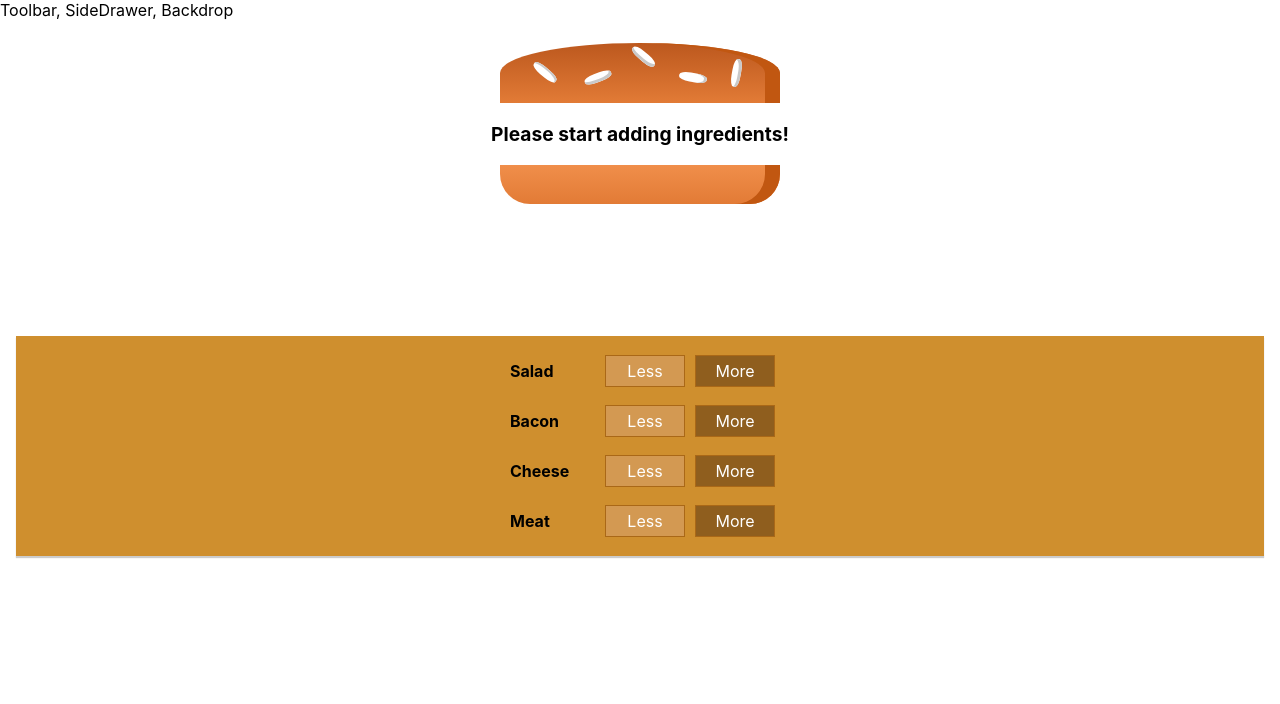
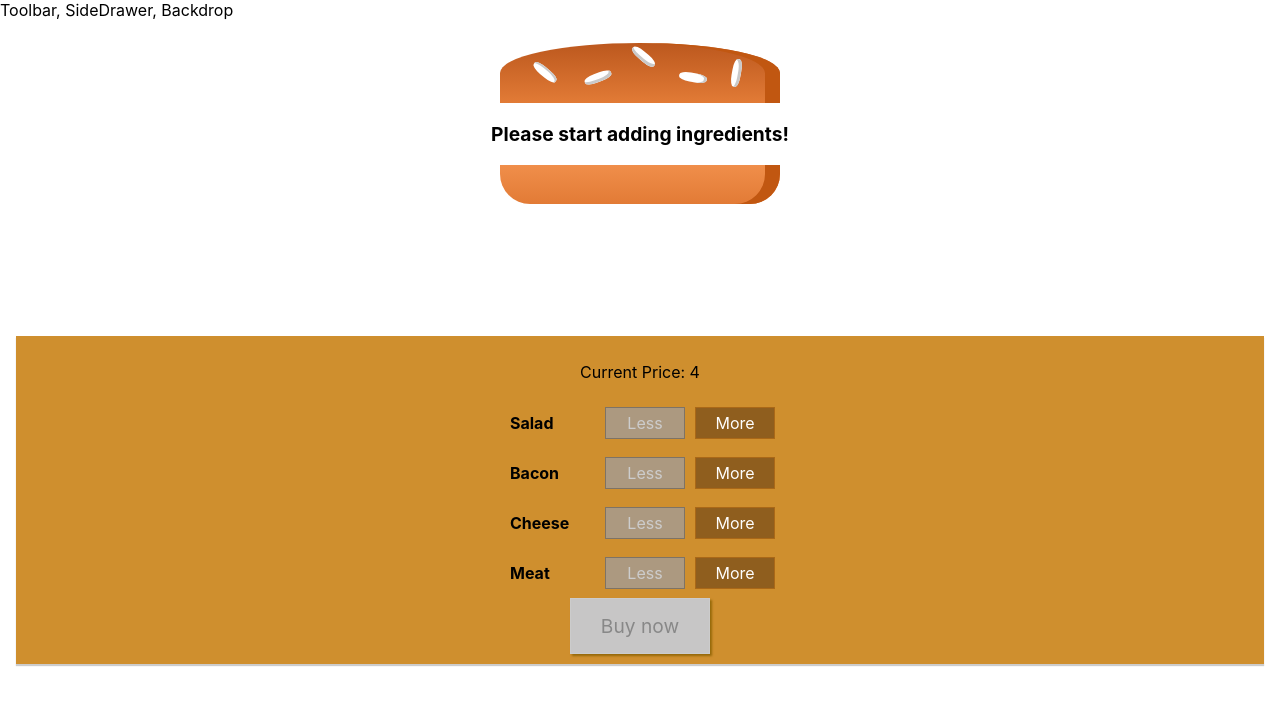
Before and after one commit to gahamel/react-burger-builder, a React (Create React App) app: page / in a window 1280 px wide. Shown: the top 704 px of the page. Built offline with nearby package versions, Linux system fonts and the light colour scheme.

Commit message:
Add remove ingredient functionnality and dynamic order button

```diff
--- a/src/components/Burger/BuildControls/BuildControl/BuildControl.js
+++ b/src/components/Burger/BuildControls/BuildControl/BuildControl.js
@@ -5,8 +5,13 @@
 const buildControl = (props) => (
     <div className={classes.BuildControl}>
         <div className={classes.Label}>{props.label}</div>
-        <button className={classes.Less}>Less</button>
-        <button className={classes.More} onClick={props.added}>More</button>
+        <button
+                className={classes.Less}
+                onClick={props.removed}
+                disabled={props.disabled}>Less</button>
+        <button
+                className={classes.More}
+                onClick={props.added}>More</button>
     </div>
 );
 
--- a/src/components/Burger/BuildControls/BuildControls.js
+++ b/src/components/Burger/BuildControls/BuildControls.js
@@ -12,12 +12,18 @@
 
 const BuildControls = (props) => (
     <div className={classes.BuildControls}>
+        <p>Current Price: {props.price}</p>
         {controls.map(ctrl =>(
            <BuildControl
                 key={ctrl.label}
                 label={ctrl.label}
-                added={() => props.ingredientAdded(ctrl.type)} />
+                added={() => props.ingredientAdded(ctrl.type)}
+                removed={() => props.ingredientRemoved(ctrl.type)}
+                disabled={props.disabled[ctrl.type]} />
         ))}
+        <button
+            className={classes.OrderButton}
+            disabled={!props.purchasable}>Buy now</button>
     </div>
 );
 
--- a/src/components/Burger/BuildControls/BuildControls.module.css
+++ b/src/components/Burger/BuildControls/BuildControls.module.css
@@ -8,3 +8,45 @@
     margin: auto;
     padding: 10px 0;
 }
+
+
+.OrderButton {
+    background-color: #DAD735;
+    outline: none;
+    cursor: pointer;
+    border: 1px solid #966909;
+    color: #966909;
+    font-family: inherit;
+    font-size: 1.2em;
+    padding: 15px 30px;
+    box-shadow: 2px 2px 2px #966909;
+}
+
+.OrderButton:hover, .OrderButton:active {
+    background-color: #A0DB41;
+    border: 1px solid #966909;
+    color: #966909;
+}
+
+.OrderButton:disabled {
+    background-color: #C7C6C6;
+    cursor: not-allowed;
+    border: 1px solid #ccc;
+    color: #888888;
+}
+
+.OrderButton:not(:disabled) {
+    animation: enable 0.3s linear;
+}
+
+@keyframes enable {
+    0% {
+        transform: scale(1);
+    }
+    60% {
+        transform: scale(1.1);
+    }
+    100% {
+        transform: scale(1);
+    }
+}
--- a/src/containers/BurgerBuilder/BurgerBuilder.js
+++ b/src/containers/BurgerBuilder/BurgerBuilder.js
@@ -18,7 +18,19 @@
             cheese:0,
             meat:0
         },
-        totalPrice: 4
+        totalPrice: 4,
+        purchasable:false
+    }
+
+    updatePurchaseState (ingredients) {
+        const sum = Object.keys(ingredients)
+            .map(igKey => {
+                return ingredients[igKey];
+            })
+            .reduce((sum,el)=> {
+                return sum + el;
+            },0);
+            this.setState({purchasable: sum>0});
     }
 
     addIngredientHandler = (type) => {
@@ -32,10 +44,25 @@
         const oldPrice = this.state.totalPrice;
         const newPrice = oldPrice + priceAddition;
         this.setState({totalPrice:newPrice, ingredients: updatedIngredients});
+        this.updatePurchaseState(updatedIngredients);
 
     }
 
     removeIngredientHandler = (type) => {
+        const oldCount = this.state.ingredients[type];
+        if (oldCount <= 0) {
+            return;
+        }
+        const updatedCount = oldCount - 1;
+        const updatedIngredients = {
+            ...this.state.ingredients // distribute the properties for immutability
+        }
+        updatedIngredients[type] = updatedCount;
+        const priceDeduction = INGREDIENT_PRICES[type];
+        const oldPrice = this.state.totalPrice;
+        const newPrice = oldPrice - priceDeduction;
+        this.setState({totalPrice:newPrice, ingredients: updatedIngredients});
+        this.updatePurchaseState(updatedIngredients);
 
 
     }
@@ -43,11 +70,21 @@
 
 
     render(){
+        const disabledInfo = {
+            ...this.state.ingredients
+        };
+        for (let key in disabledInfo) {
+            disabledInfo[key] = disabledInfo[key] <= 0
+        }
         return (
             <Fragment>
                 <Burger ingredients={this.state.ingredients} />
                 <BuildControls
-                    ingredientAdded={this.addIngredientHandler} />
+                    ingredientAdded={this.addIngredientHandler}
+                    ingredientRemoved={this.removeIngredientHandler}
+                    disabled={disabledInfo}
+                    purchasable={this.state.purchasable}
+                    price={this.state.totalPrice} />
             </Fragment>
         )
     }
```
